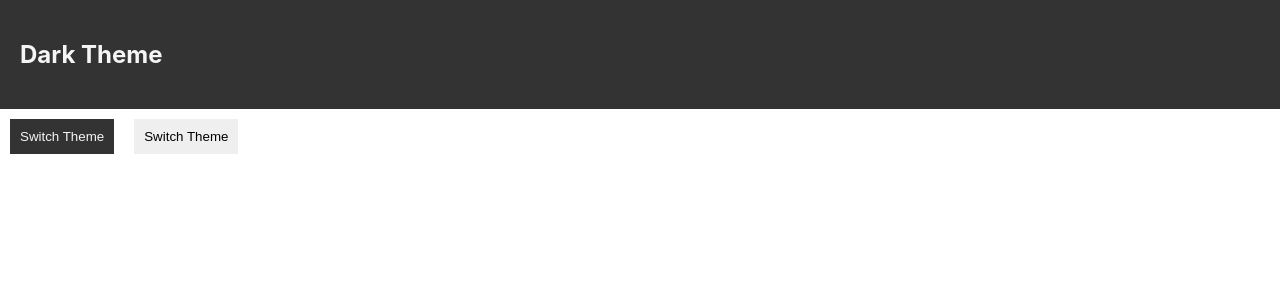
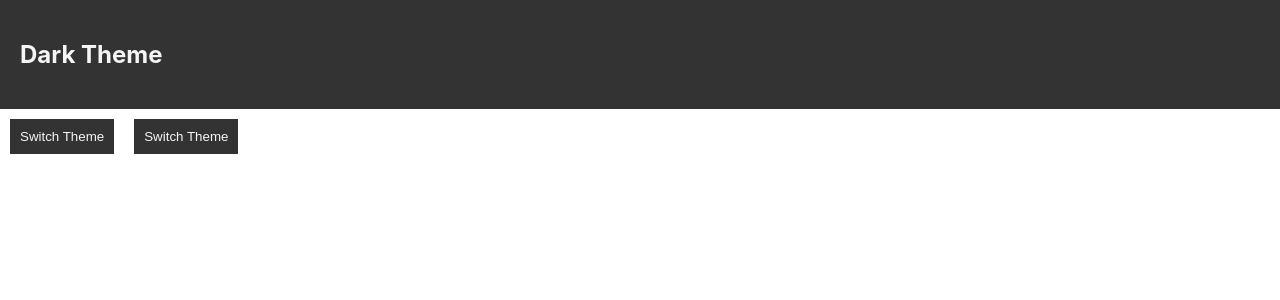
Before and after one commit to eprikhodko/react-context, a React (Create React App) app: page / in a window 1280 px wide. Shown: the top 300 px of the page. Built offline with nearby package versions, Linux system fonts and the light colour scheme.

Commit message:
Move Context.Provider to its own component inside themeContext.js

```diff
--- a/src/App.js
+++ b/src/App.js
@@ -2,20 +2,20 @@ import React from "react"
 
 import Header from "./Header"
 import Button from "./Button"
-import ThemeContext from "./themeContext"
+import {ThemeContextConsumer} from "./themeContext"
 
 function App() {
     return (
         <div>
             <Header />
 
-            <ThemeContext.Consumer>
+            <ThemeContextConsumer>
                 {theme => (
                   <Button theme={theme}/>
                 )}
-            </ThemeContext.Consumer>
+            </ThemeContextConsumer>
 
-            <Button theme="dreamy"/>
+            <Button theme="dark"/>
         </div>
     )
 }
--- a/src/Header.js
+++ b/src/Header.js
@@ -1,15 +1,15 @@
 import React from "react"
-import ThemeContext from "./themeContext"
+import {ThemeContextConsumer} from "./themeContext"
 
 const Header = () => {
     return (
-        <ThemeContext.Consumer>
+        <ThemeContextConsumer>
             {theme => (
                 <header className={`${theme}-theme`}>
                     {theme === "light" ? <h2>Light Theme</h2> : <h2>Dark Theme</h2> }
                 </header>
             )}
-        </ThemeContext.Consumer>
+        </ThemeContextConsumer>
 
     )
 }
--- a/src/index.js
+++ b/src/index.js
@@ -3,11 +3,11 @@ import ReactDOM from "react-dom"
 import "./index.css"
 
 import App from "./App"
-import ThemeContext from "./themeContext"
+import {ThemeContextProvider} from "./themeContext"
 
 ReactDOM.render(
-    <ThemeContext.Provider value={"dark"}>
+    <ThemeContextProvider>
         <App />
-    </ThemeContext.Provider>,
+    </ThemeContextProvider>,
     document.getElementById("root")
 )
--- a/src/themeContext.js
+++ b/src/themeContext.js
@@ -1,5 +1,14 @@
-import React from "react"
+import React, {Component} from "react"
+const {Provider, Consumer} = React.createContext()
 
-const ThemeContext = React.createContext()
+class ThemeContextProvider extends Component {
+    render() {
+        return (
+            <Provider value={"dark"}>
+                {this.props.children}
+            </Provider>
+        )
+    }
+}
 
-export default ThemeContext
+export {ThemeContextProvider, Consumer as ThemeContextConsumer}
```
